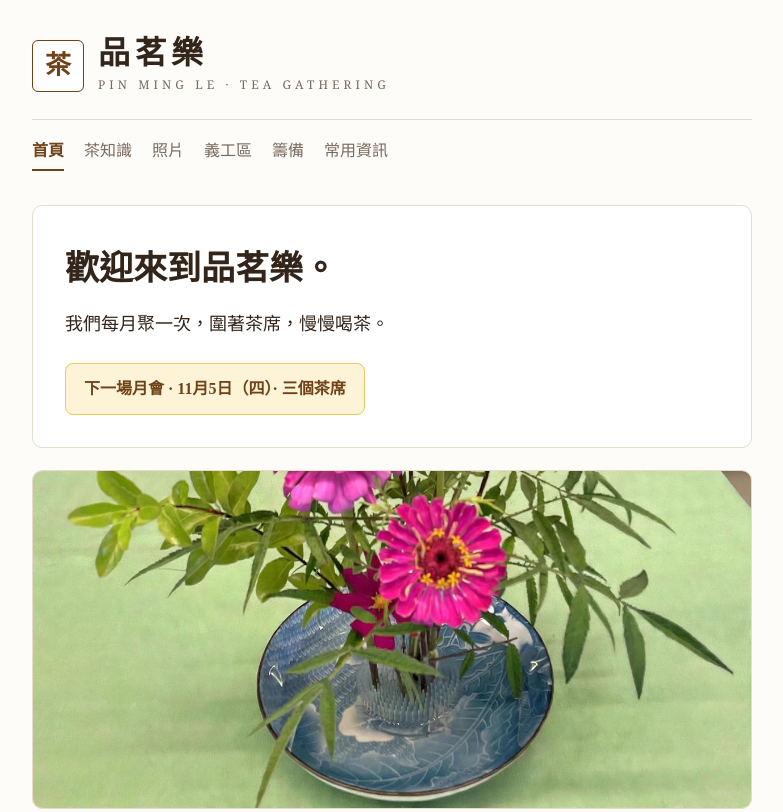
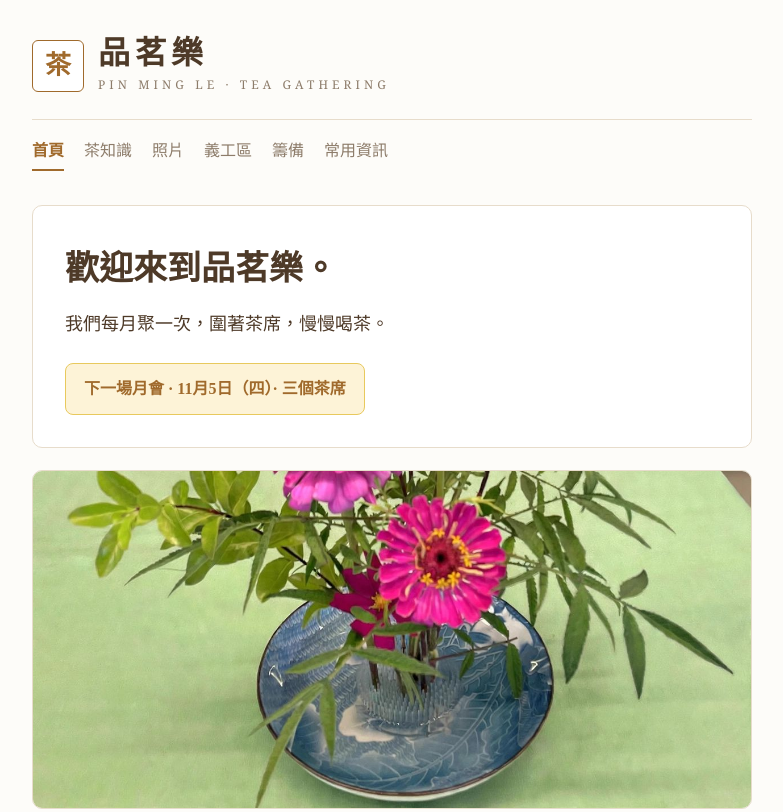
Before and after one commit to yafeicheng/pinmingle, a plain HTML site: page index.html in a window 1280 px wide. Shown: the top 812 px of the page, without its empty margins (248-1031 px from the left). Drawn offline with Linux system fonts and the light colour scheme.

Commit message:
Lighten brown palette to a softer, more elegant tone

```diff
--- a/index.html
+++ b/index.html
@@ -12,10 +12,10 @@
   --bg:#fdfcf9;
   --card:#ffffff;
   --line:#e7dccb;
-  --ink:#34251a;
-  --ink-soft:#7a6a5c;
-  --accent:#6f4218;
-  --accent-deep:#57320f;
+  --ink:#4e3a28;
+  --ink-soft:#8d7c6a;
+  --accent:#a06a2c;
+  --accent-deep:#8a5a24;
   --tag-bg:#fdf3d7;
   --tag-line:#e8c95d;
   --green:#4f9426;
```
Also changed, not shown: info.html (+4 -4 lines), knowledge.html (+4 -4 lines), members.html (+4 -4 lines), photos.html (+4 -4 lines), prep.html (+4 -4 lines), study.html (+4 -4 lines).
